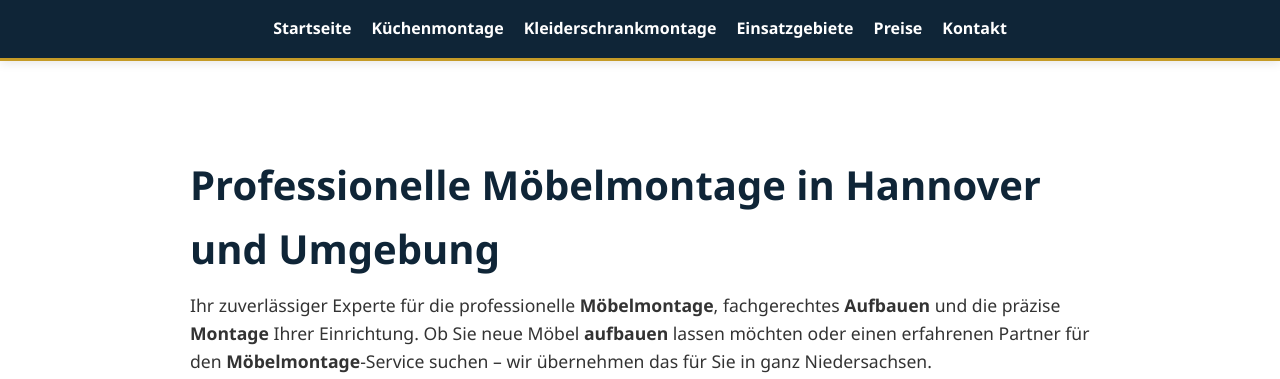
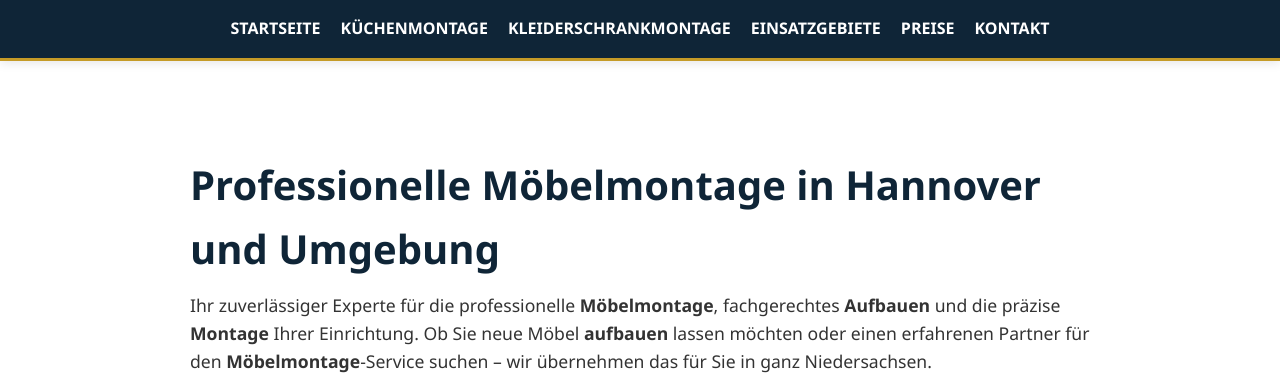
Before and after one commit to Oleg45iqs/M-belmontage-Service-, a plain HTML site: page index.html in a window 1280 px wide. Shown: the top 379 px of the page. Drawn offline with Linux system fonts and the light colour scheme.

Commit message:
Fix HTML formatting and structure

```diff
--- a/index.html
+++ b/index.html
@@ -124,7 +124,6 @@
         .btn-contact {
             padding: 15px 25px; text-decoration: none; font-weight: bold; border-radius: 8px; display: inline-flex; align-items: center; gap: 10px; font-size: 1.1rem; transition: transform 0.2s, background-color 0.3s; color: white; box-shadow: 0 4px 6px rgba(0,0,0,0.1);
         }
-        .btn-phone { background-color: var(--primary-color); border: 2px solid var(--accent-color); }
         .btn-whatsapp { background-color: var(--whatsapp-color); }
         .btn-contact:hover { transform: translateY(-2px); }
     </style>
@@ -133,12 +132,12 @@
 
 <header>
     <nav>
-        <a href="#startseite">Startseite</a>
-        <a href="#kuechen">Küchenmontage</a>
-        <a href="#schraenke">Kleiderschrankmontage</a>
-        <a href="#regionen">Einsatzgebiete</a>
-        <a href="#preise">Preise</a>
-        <a href="#kontakt">Kontakt</a>
+        <a href="#startseite">STARTSEITE</a>
+        <a href="#kuechen">KÜCHENMONTAGE</a>
+        <a href="#schraenke">KLEIDERSCHRANKMONTAGE</a>
+        <a href="#regionen">EINSATZGEBIETE</a>
+        <a href="#preise">PREISE</a>
+        <a href="#kontakt">KONTAKT</a>
     </nav>
 </header>
 
@@ -184,7 +183,7 @@
             <li><strong>Möbelmontage Braunschweig</strong> — Professionelle <strong>Möbelmontage</strong> in der Region.</li>
             <li><strong>Möbelmontage Wolfsburg</strong> — Erfahrenes Team für <strong>Montage</strong> und Einrichtung.</li>
             <li><strong>Möbelmontage Göttingen</strong> — Präzises <strong>Aufbauen</strong> in Südniedersachsen.</li>
-        </u>
+        </l4>
     </div>
 </section>
 
@@ -201,9 +200,7 @@
         <div class="contact-info">
             <p>Senden Sie uns eine Beschreibung Ihrer Möbel und erhalten Sie eine unverbindliche und endgültige Preisberechnung für die Montage, inklusive der Anfahrtskosten.</p>
             <div class="contact-actions">
-                <a href="tel:017641586117" class="btn-contact btn-phone">
-                    📞 Anrufen: 017641586117
-                </a>
+                <p>Telefon: 017641586117</p>
                 <a href="https://wa.me/4917641586117" class="btn-contact btn-whatsapp" target="_blank">
                     💬 WhatsApp Chat
                 </a>
```
